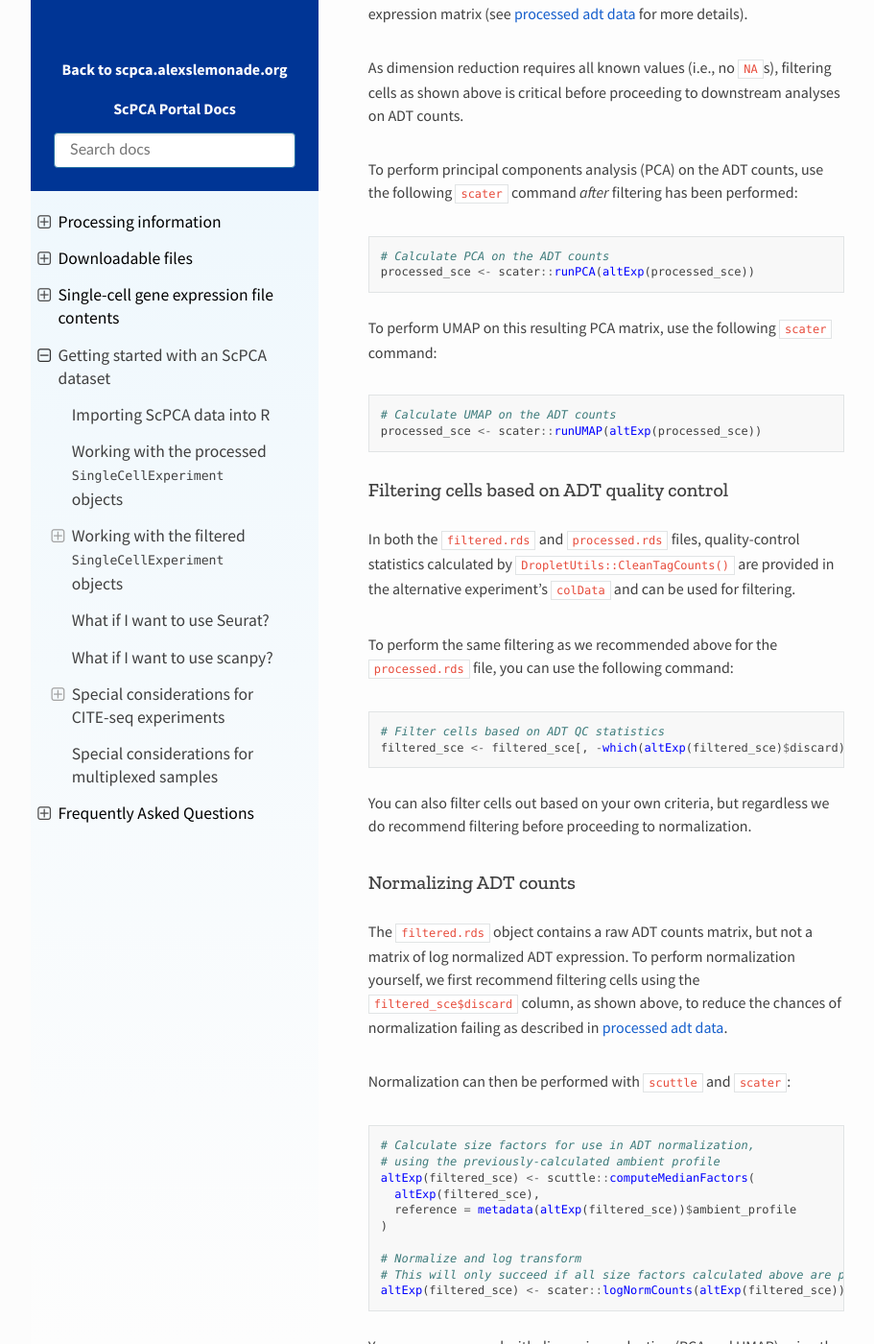
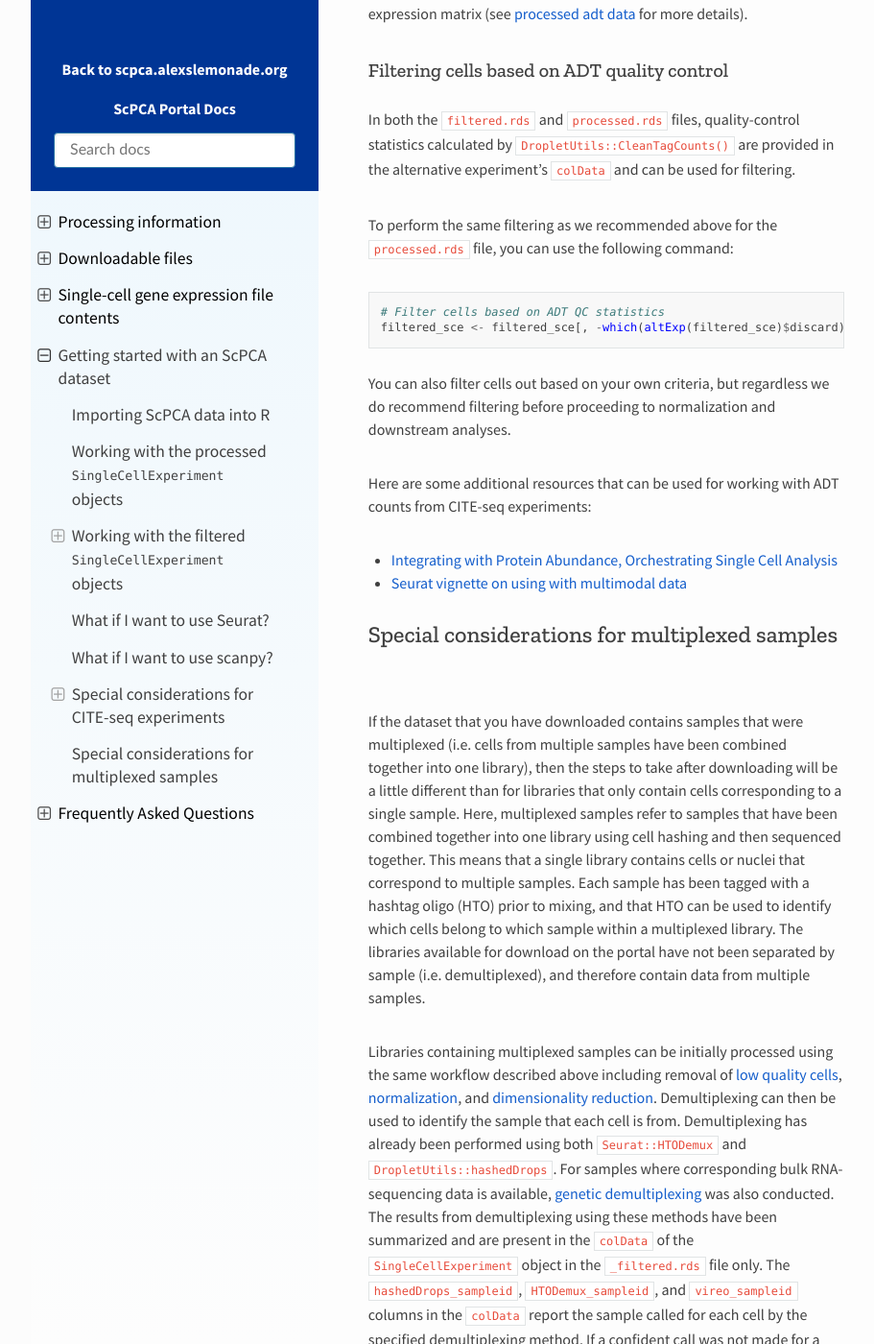
Before and after one commit to DongzeHE/scpca-docs, a Sphinx documentation site: the page built from docs/getting_started.md, in a window 1280 px wide and 1400 px high, scrolled down 8695 px. Shown: the whole window at 96% size, without its empty margins (158-1069 px from the left). Built offline with Sphinx 7.4.7 and the Read the Docs theme 2.0.0, drawn with Linux system fonts in a browser that asks for light colours; some of the changed text lies outside the part shown.

Commit message:
Remove ADT normalization and PCA/UMAP additions

````diff
--- a/docs/getting_started.md
+++ b/docs/getting_started.md
@@ -260,21 +260,7 @@ processed_sce <- processed_sce[, which(processed_sce$adt_scpca_filter == "Keep")
 It is also important to be aware that the normalized ADT expression matrix only contains values for cells labeled as `"Keep"` in the `adt_scpca_filter` column.
 Any cells labeled `"Remove"` have `NA` values in the normalized expression matrix (see {ref}`processed adt data <processing_information:Processed ADT data>` for more details).
 
-As dimension reduction requires all known values (i.e., no `NA`s), filtering cells as shown above is critical before proceeding to downstream analyses on ADT counts.
 
-To perform principal components analysis (PCA) on the ADT counts, use the following `scater` command _after_ filtering has been performed:
-
-```r
-# Calculate PCA on the ADT counts
-processed_sce <- scater::runPCA(altExp(processed_sce))
-```
-
-To perform UMAP on this resulting PCA matrix, use the following `scater` command:
-
-```r
-# Calculate UMAP on the ADT counts
-processed_sce <- scater::runUMAP(altExp(processed_sce))
-```
 ### Filtering cells based on ADT quality control
 
 In both the `filtered.rds` and `processed.rds` files, quality-control statistics calculated by [`DropletUtils::CleanTagCounts()`](https://rdrr.io/github/MarioniLab/DropletUtils/man/cleanTagCounts.html) are provided in the alternative experiment's `colData` and can be used for filtering.
@@ -285,30 +271,7 @@ To perform the same filtering as we recommended above for the `processed.rds` fi
 filtered_sce <- filtered_sce[, -which(altExp(filtered_sce)$discard)]
 ```
 
-You can also filter cells out based on your own criteria, but regardless we do recommend filtering before proceeding to normalization.
-
-### Normalizing ADT counts
-
-The `filtered.rds` object contains a raw ADT counts matrix, but not a matrix of log normalized ADT expression.
-To perform normalization yourself, we first recommend filtering cells using the `filtered_sce$discard` column, as shown above, to reduce the chances of normalization failing as described in
-{ref}`processed adt data <processing_information:Processed ADT data>`.
-
-Normalization can then be performed with `scuttle` and `scater`:
-
-```r
-# Calculate size factors for use in ADT normalization,
-# using the previously-calculated ambient profile
-altExp(filtered_sce) <- scuttle::computeMedianFactors(
-  altExp(filtered_sce),
-  reference = metadata(altExp(filtered_sce))$ambient_profile
-)
-
-# Normalize and log transform
-# This will only succeed if all size factors calculated above are positive
-altExp(filtered_sce) <- scater::logNormCounts(altExp(filtered_sce))
-```
-
-You can now proceed with dimension reduction (PCA and UMAP) using the same approach as described above for the `processed.rds` object.
+You can also filter cells out based on your own criteria, but regardless we do recommend filtering before proceeding to normalization and downstream analyses.
 
 
 Here are some additional resources that can be used for working with ADT counts from CITE-seq experiments:
````
